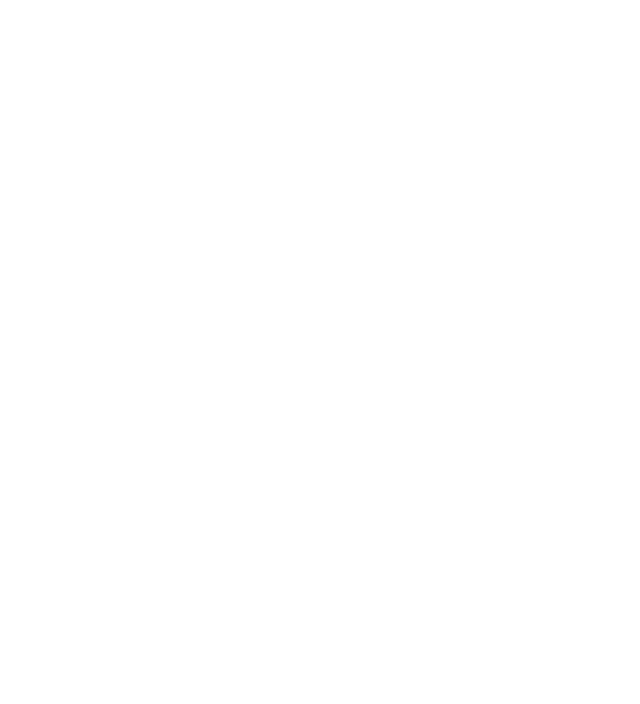
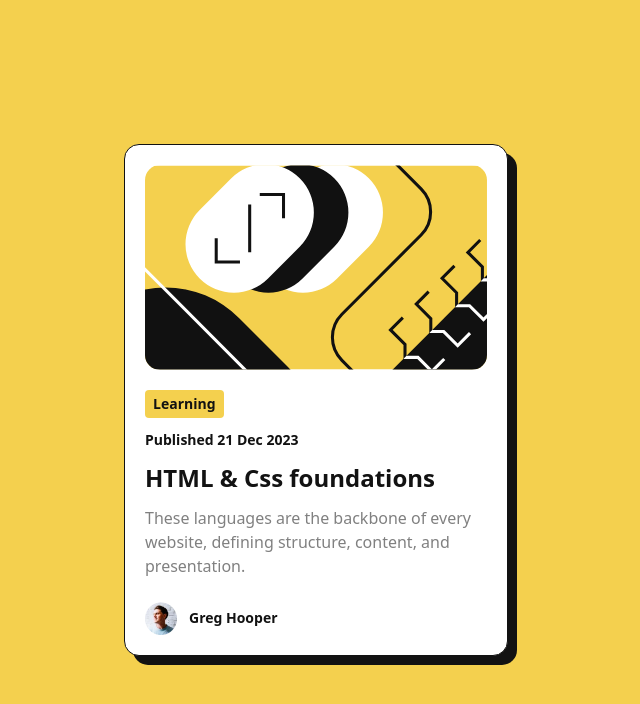
Before and after one commit to hamzaswed/fem-blog-preview-card, a plain HTML site: page index.html in a window 1280 px wide. Shown: the whole page, without its empty margins (324-964 px from the left). Drawn offline with nearby package versions, Linux system fonts and the light colour scheme.

Commit message:
deploy to github ⚡

```diff
--- a/index.html
+++ b/index.html
@@ -11,9 +11,81 @@
       href="./assets/images/favicon-32x32.png"
     />
 
-    <link rel="stylesheet" href="style.css" />
+    <link rel="preconnect" href="https://fonts.googleapis.com" />
+    <link rel="preconnect" href="https://fonts.gstatic.com" crossorigin />
+    <link
+      href="https://fonts.googleapis.com/css2?family=Figtree:wght@500;600;700;800&family=Roboto+Mono:wght@300;400;500;600;700&display=swap"
+      rel="stylesheet"
+    />
+
+    <script src="https://cdn.tailwindcss.com"></script>
+
+    <script>
+      tailwind.config = {
+        theme: {
+          extend: {
+            colors: {
+              "main-yellow": "hsl(47, 88%, 63%)",
+              "main-gray": "hsl(0, 0%, 50%)",
+              "main-white": "hsl(0, 0%, 100%)",
+              "main-black": "hsl(0, 0%, 7%)",
+            },
+            boxShadow: {
+              "main-boxshadow": "9px 9px 0px 0px hsl(0, 0%, 7%)",
+              "active-main-boxshadow": "14px 14px 0px 0px hsl(0, 0%, 7%)",
+            },
+          },
+        },
+      };
+    </script>
 
     <title>Frontend Mentor | Blog preview card</title>
   </head>
-  <body></body>
+  <body
+    class="bg-main-yellow flex items-center justify-center h-screen text-main-black mx-5 md:mx-0"
+  >
+    <main class="grow">
+      <article
+        class="bg-main-white max-w-sm p-5 rounded-[15px] m-auto border-[1.7px] border-main-black box transition shadow-main-boxshadow hover:shadow-active-main-boxshadow"
+      >
+        <img
+          src="./assets/images/illustration-article.svg"
+          alt="html & css foundation artical banner"
+          class="rounded-[15px] w-full mb-5"
+        />
+
+        <p
+          class="font-bold text-sm bg-main-yellow py-1 px-2 inline-block rounded mb-3"
+        >
+          Learning
+        </p>
+
+        <p class="text-sm font-semibold md:font-bold mb-3">
+          Published <time>21 Dec 2023</time>
+        </p>
+
+        <h3 class="mb-3">
+          <a
+            href="#"
+            class="font-bold text-xl md:text-2xl hover:text-main-yellow"
+            >HTML & Css foundations</a
+          >
+        </h3>
+
+        <p class="mb-6 text-main-gray">
+          These languages are the backbone of every website, defining structure,
+          content, and presentation.
+        </p>
+
+        <figure class="flex items-center space-x-3">
+          <img
+            src="./assets/images/image-avatar.webp"
+            alt="author avatar image"
+            class="w-8"
+          />
+          <p class="text-sm font-extrabold">Greg Hooper</p>
+        </figure>
+      </article>
+    </main>
+  </body>
 </html>
```
Also changed, not shown: style.css (deleted), 2 other files.
